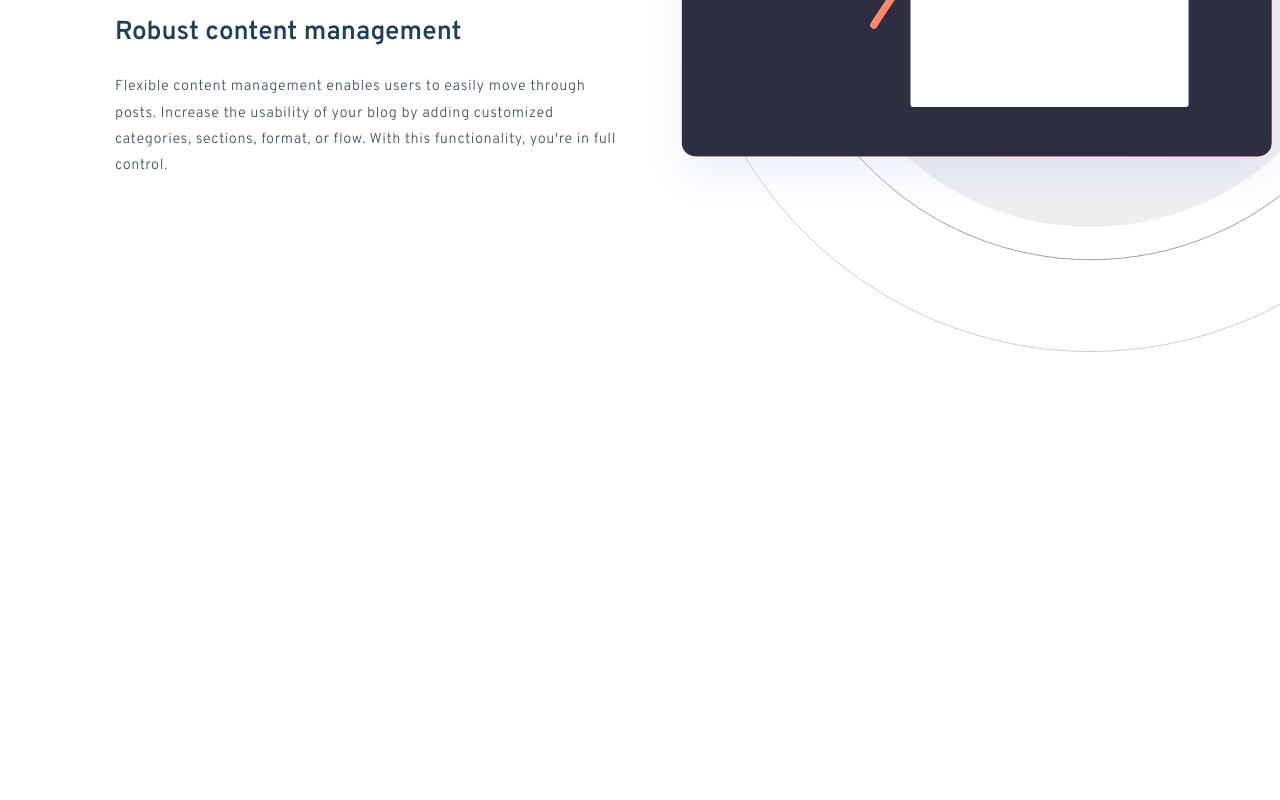
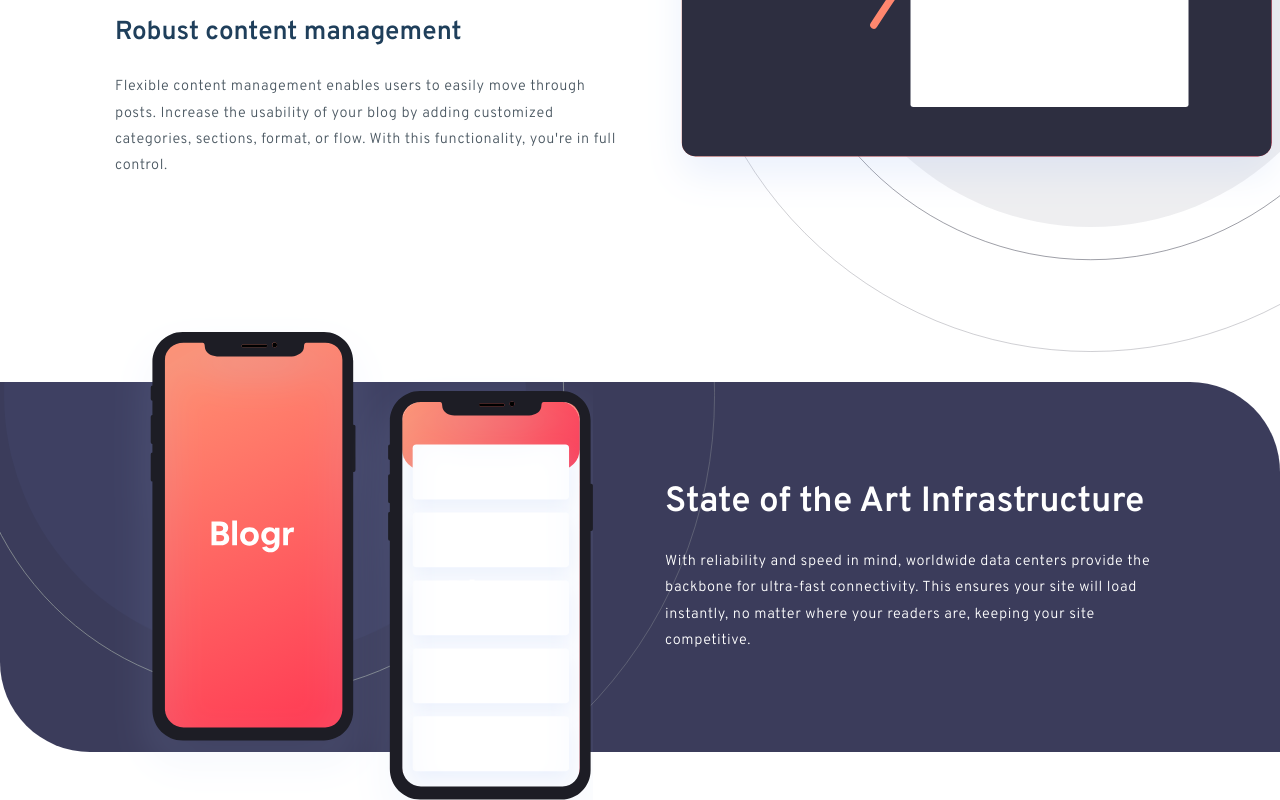
Before and after one commit to rickyzheng88/frontendmentorchallenge1, a React (Create React App) app: page / in a window 1280 px wide. Shown: the part 1068-1868 px from the top of the page. Before the commit the page ends 1450 px from the top, so only its background shows below. Built offline with nearby package versions, Linux system fonts and the light colour scheme.

Commit message:
added SecondContent Component

```diff
--- a/src/App.js
+++ b/src/App.js
@@ -1,6 +1,7 @@
 import GlobalStyle from './styles/globals';
 import Intro from './components/Intro';
 import FirstContent from './components/FirstContent';
+import SecondContent from './components/SecondContent';
 
 function App() {
   return (
@@ -8,6 +9,7 @@
     <GlobalStyle/>
     <Intro/>
     <FirstContent/>
+    <SecondContent/>
     </>
   );
 }
--- a/src/components/SecondContent/index.js
+++ b/src/components/SecondContent/index.js
@@ -0,0 +1,63 @@
+import React from 'react';
+import styled from 'styled-components';
+import image from '../../images/bg-pattern-circles.svg';
+import phoneImage from '../../images/illustration-phones.svg';
+import { Container } from '../generics/Container';
+import TextContent from '../generics/TextContent';
+
+const Background = styled.div`
+    position: relative;
+    height: 23.125rem;
+    border-radius: 0 5.625rem 0 5.625rem;
+    background-color: #3b3c5b;
+    background-image: url(${image});
+    background-repeat: no-repeat;
+    background-size: 56.25rem;
+    background-position: -11.5625rem -27.5rem;
+
+    &::before {
+        content: "";
+        background-image: url(${phoneImage});
+        background-repeat: no-repeat;
+        background-size: 518px;
+        position: absolute;
+        width: 30rem;
+        height: 30.4375rem;
+        top: -4.3125rem;
+        left: 7.0625rem;
+    }
+`;
+
+const ContentWrapper = styled.div`
+    color: #fff;
+    width: 500px;
+`;
+
+const FlexEndContainer = styled(Container)`
+    display: flex;
+    justify-content: flex-end;
+    align-items: center;
+    height: 23.125rem;
+`;
+
+const SecondContent = () => {
+    return (
+        <Background>
+            <FlexEndContainer>
+                <ContentWrapper>
+                    <TextContent.Wrapper>
+                        <TextContent.Title fontSize='35px'>State of the Art Infrastructure</TextContent.Title>
+                        <TextContent.Parraph color='#fff'>
+                            With reliability and speed in mind, worldwide data centers provide the
+                            backbone for ultra-fast connectivity. This ensures your site will load
+                            instantly, no matter where your readers are, keeping your site
+                            competitive.
+                        </TextContent.Parraph>
+                    </TextContent.Wrapper>
+                </ContentWrapper>
+            </FlexEndContainer>
+        </Background>
+    );
+}
+
+export default SecondContent;
--- a/src/components/generics/TextContent.js
+++ b/src/components/generics/TextContent.js
@@ -3,16 +3,17 @@
 
 const TextContentWrapper = styled.div`
     text-align: start;
+    width: ${props => props.width};
 `;
 
 const Title = styled.h3`
-    font-size: 26px;
-    padding-bottom: 25px;
+    font-size: ${props => props.fontSize || '26px'};
+    padding-bottom: ${props => props.paddingBottom || '25px'};
 `;
 
 const Parraph = styled.p`
     line-height: 1.8;
-    color: ${veryDarkGrayishBlue};
+    color: ${props => props.color || veryDarkGrayishBlue};
     font-size: 14.5px;
     letter-spacing: 0.6px;
     padding-bottom: ${props => props.paddingBottom || '0'};
```
